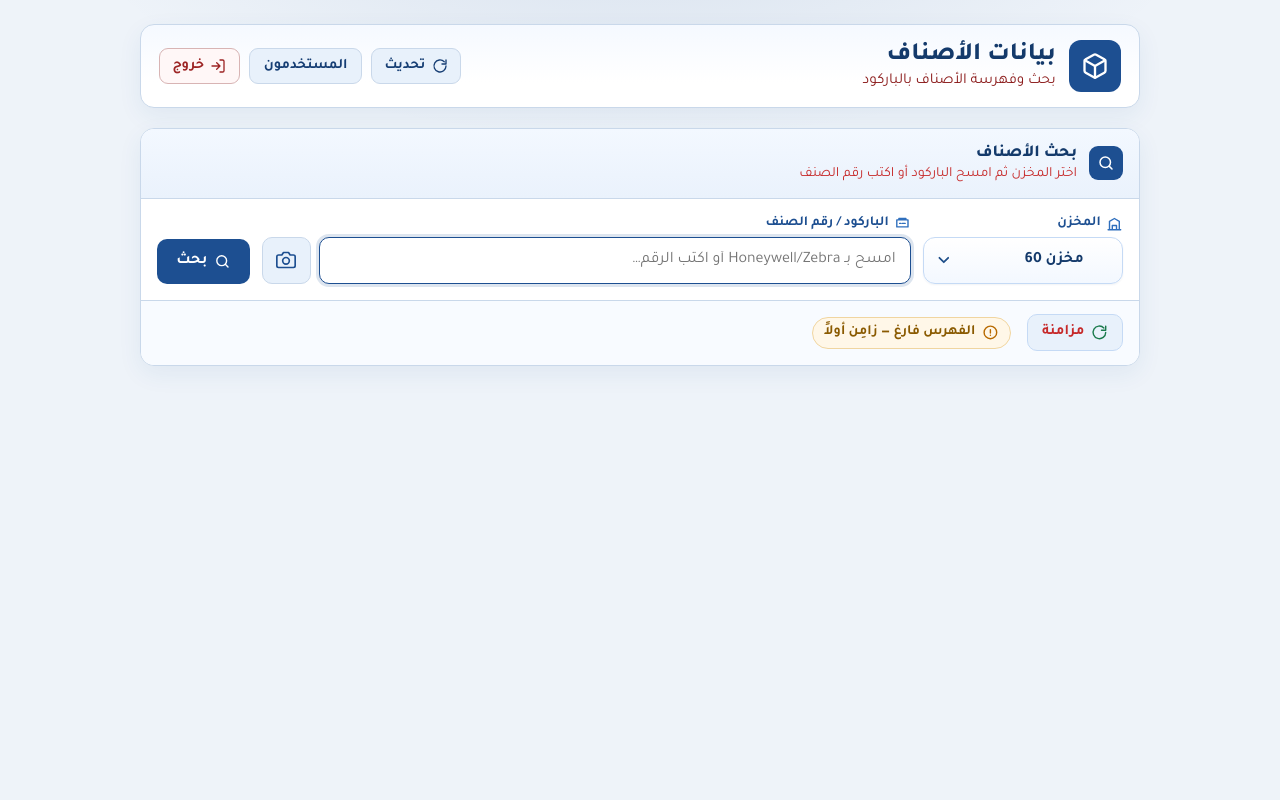
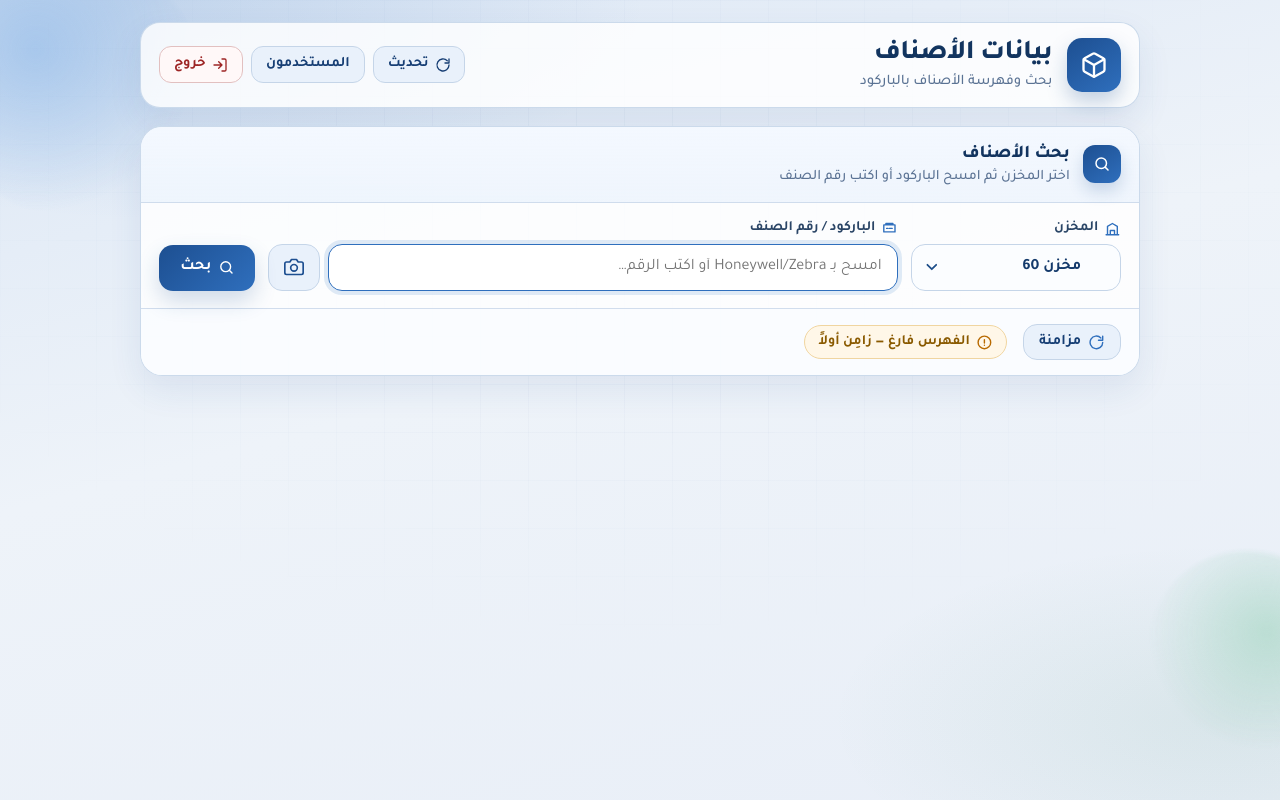
Before and after one commit to Haroon2030/item2026, a Django app: page / in a window 1280 px wide. Run offline with Django 5.2, Linux system fonts and the light colour scheme; the visitor is signed in with stand-in values (Sample User, id 1); data that the repository does not hold is empty.

Commit message:
feat(ui): modernize main app shell with glass panels and atmospheric background
Co-authored-by: Cursor <cursoragent@cursor.com>

```diff
--- a/static/css/style.css
+++ b/static/css/style.css
@@ -14,8 +14,8 @@
   --warn-bg: #fff7e8;
   --danger: #b42318;
   --danger-bg: #fef3f2;
-  --radius: 14px;
-  --shadow: 0 8px 24px rgba(29, 79, 145, 0.07);
+  --radius: 18px;
+  --shadow: 0 14px 34px rgba(29, 79, 145, 0.09);
   --font: "Tajawal", Tahoma, sans-serif;
   --mono: "JetBrains Mono", ui-monospace, monospace;
 }
@@ -28,14 +28,64 @@ body {
   font-family: var(--font);
   color: var(--ink);
   background:
-    radial-gradient(ellipse 80% 50% at 50% -10%, rgba(29, 79, 145, 0.1), transparent 55%),
-    var(--bg);
-}
+    radial-gradient(ellipse 70% 50% at 12% 0%, rgba(47, 111, 189, 0.16), transparent 55%),
+    radial-gradient(ellipse 55% 40% at 95% 90%, rgba(26, 122, 76, 0.08), transparent 55%),
+    linear-gradient(165deg, #dce7f5 0%, #eef3f9 45%, #e8eef7 100%);
+  overflow-x: hidden;
+}
+
+.app-backdrop {
+  position: fixed;
+  inset: 0;
+  pointer-events: none;
+  z-index: 0;
+  overflow: hidden;
+}
+
+.app-orb {
+  position: absolute;
+  border-radius: 50%;
+  filter: blur(2px);
+  opacity: 0.45;
+  animation: login-drift 16s ease-in-out infinite alternate;
+}
+
+.app-orb-a {
+  width: min(38vw, 260px);
+  height: min(38vw, 260px);
+  top: -6%;
+  inset-inline-end: -4%;
+  background: radial-gradient(circle at 35% 35%, #7eb0e8, transparent 68%);
+}
+
+.app-orb-b {
+  width: min(30vw, 200px);
+  height: min(30vw, 200px);
+  bottom: 8%;
+  inset-inline-start: -6%;
+  background: radial-gradient(circle at 60% 40%, #8dceb0, transparent 70%);
+  animation-delay: -5s;
+}
+
+.app-grid {
+  position: absolute;
+  inset: 0;
+  background-image:
+    linear-gradient(rgba(29, 79, 145, 0.035) 1px, transparent 1px),
+    linear-gradient(90deg, rgba(29, 79, 145, 0.035) 1px, transparent 1px);
+  background-size: 48px 48px;
+  mask-image: radial-gradient(ellipse 75% 65% at 50% 30%, #000 15%, transparent 78%);
+}
+
+body.login-body .app-backdrop { display: none; }
 
 .page {
+  position: relative;
+  z-index: 1;
   width: min(1000px, calc(100% - 1.5rem));
   margin: 0 auto;
-  padding: 1.5rem 0 2.5rem;
+  padding: 1.35rem 0 2.5rem;
+  animation: login-rise 0.45s cubic-bezier(0.22, 1, 0.36, 1) both;
 }
 
 /* Icons */
@@ -61,26 +111,31 @@ body {
 
 /* Header */
 .topbar {
-  margin-bottom: 1.25rem;
+  margin-bottom: 1.15rem;
 }
 
 .brand-wrap {
   display: flex;
   align-items: center;
-  gap: 0.85rem;
-  padding: 0.95rem 1.1rem;
-  background: #fff;
-  border: 1px solid var(--line);
-  border-radius: var(--radius);
+  gap: 0.9rem;
+  padding: 0.95rem 1.15rem;
+  border: 1px solid rgba(201, 216, 234, 0.95);
+  border-radius: 20px;
+  background: rgba(255, 255, 255, 0.82);
+  backdrop-filter: blur(14px);
+  -webkit-backdrop-filter: blur(14px);
   box-shadow: var(--shadow);
-  background-image: linear-gradient(180deg, #f5f9ff 0%, #ffffff 70%);
-}
+}
+
+.brand-copy { min-width: 0; }
 
 .topbar-actions {
   margin-inline-start: auto;
   display: inline-flex;
   align-items: center;
-  gap: 0.55rem;
+  gap: 0.5rem;
+  flex-wrap: wrap;
+  justify-content: flex-end;
 }
 
 .logout-form { margin: 0; }
@@ -89,13 +144,14 @@ body {
   display: inline-flex;
   align-items: center;
   gap: 0.4rem;
-  padding: 0.55rem 0.8rem;
-  border: 1px solid var(--line);
-  border-radius: 9px;
-  background: var(--brand-soft);
+  padding: 0.55rem 0.85rem;
+  border: 1px solid #c5d5e8;
+  border-radius: 12px;
+  background: rgba(232, 241, 251, 0.95);
   color: var(--brand-dark);
   font: 700 0.9rem var(--font);
   cursor: pointer;
+  transition: background 0.18s ease, transform 0.15s ease;
 }
 
 .btn-refresh:hover { background: #dceafb; }
@@ -118,13 +174,14 @@ body {
 .btn-users {
   display: inline-flex;
   align-items: center;
-  padding: 0.55rem 0.85rem;
-  border: 1px solid var(--line);
-  border-radius: 9px;
-  background: var(--brand-soft);
+  padding: 0.55rem 0.9rem;
+  border: 1px solid #c5d5e8;
+  border-radius: 12px;
+  background: rgba(232, 241, 251, 0.95);
   color: var(--brand-dark);
   font: 700 0.9rem var(--font);
   text-decoration: none;
+  transition: background 0.18s ease;
 }
 
 .btn-users:hover { background: #dceafb; }
@@ -133,13 +190,14 @@ body {
   display: inline-flex;
   align-items: center;
   gap: 0.4rem;
-  padding: 0.55rem 0.8rem;
-  border: 1px solid #d8b4b4;
-  border-radius: 9px;
-  background: #fff7f7;
+  padding: 0.55rem 0.85rem;
+  border: 1px solid #e2c0c0;
+  border-radius: 12px;
+  background: #fff8f8;
   color: #9d2525;
   font: 700 0.9rem var(--font);
   cursor: pointer;
+  transition: background 0.18s ease;
 }
 
 .btn-logout:hover { background: #fdeaea; }
@@ -449,33 +507,38 @@ body.login-body {
 .brand-icon {
   display: grid;
   place-items: center;
-  width: 52px;
-  height: 52px;
-  border-radius: 12px;
-  background: var(--brand);
+  width: 54px;
+  height: 54px;
+  border-radius: 15px;
+  background: linear-gradient(145deg, var(--brand) 0%, var(--brand-mid) 100%);
   color: #fff;
   flex-shrink: 0;
+  box-shadow: 0 10px 20px rgba(29, 79, 145, 0.25);
 }
 
 .brand {
   margin: 0;
-  font-size: 1.55rem;
+  font-size: clamp(1.35rem, 3.5vw, 1.7rem);
   font-weight: 800;
-  line-height: 1.1;
-  color: #143a6b;
+  line-height: 1.15;
+  letter-spacing: -0.02em;
+  color: #12345f;
 }
 
 .tagline {
-  margin: 0.2rem 0 0;
-  color: #8b1a1a;
-  font-size: 0.95rem;
+  margin: 0.25rem 0 0;
+  color: var(--muted);
+  font-size: 0.92rem;
+  font-weight: 500;
 }
 
 /* Search */
 .search-box {
-  background: #fff;
-  border: 1px solid var(--line);
-  border-radius: var(--radius);
+  background: rgba(255, 255, 255, 0.84);
+  backdrop-filter: blur(12px);
+  -webkit-backdrop-filter: blur(12px);
+  border: 1px solid rgba(201, 216, 234, 0.95);
+  border-radius: 22px;
   padding: 0;
   overflow: hidden;
   box-shadow: var(--shadow);
@@ -484,52 +547,53 @@ body.login-body {
 .search-head {
   display: flex;
   align-items: center;
-  gap: 0.75rem;
-  padding: 0.9rem 1rem;
-  background: linear-gradient(180deg, #f3f8ff 0%, #eaf2fc 100%);
-  border-bottom: 1px solid var(--line);
+  gap: 0.8rem;
+  padding: 1rem 1.15rem;
+  background: linear-gradient(180deg, rgba(243, 248, 255, 0.95) 0%, rgba(234, 242, 252, 0.75) 100%);
+  border-bottom: 1px solid rgba(201, 216, 234, 0.85);
 }
 
 .search-head h2 {
   margin: 0;
-  font-size: 1.05rem;
+  font-size: 1.12rem;
   font-weight: 800;
-  color: #143a6b;
+  color: #12345f;
 }
 
 .search-head p {
-  margin: 0.15rem 0 0;
-  color: #c62828;
-  font-size: 0.88rem;
+  margin: 0.2rem 0 0;
+  color: var(--muted);
+  font-size: 0.9rem;
+  font-weight: 500;
 }
 
 .search-form {
   display: flex;
-  gap: 0.75rem;
+  gap: 0.8rem;
   align-items: flex-end;
-  padding: 1rem;
+  padding: 1.1rem 1.15rem;
 }
 
 .field {
   display: flex;
   flex-direction: column;
-  gap: 0.35rem;
+  gap: 0.4rem;
 }
 
 .field label {
   display: inline-flex;
   align-items: center;
   gap: 0.35rem;
-  font-size: 0.86rem;
-  font-weight: 700;
-  color: var(--brand);
+  font-size: 0.88rem;
+  font-weight: 700;
+  color: #2a4566;
 }
 
 .field label .ico {
   color: var(--brand-mid);
 }
 
-.warehouse-field { flex: 0 0 200px; }
+.warehouse-field { flex: 0 0 210px; }
 .query-field { flex: 1; min-width: 0; }
 
 .select-shell {
@@ -543,28 +607,28 @@ body.login-body {
   appearance: none;
   -webkit-appearance: none;
   -moz-appearance: none;
-  border: 1px solid #c5daf5;
-  border-radius: 12px;
-  padding: 0.8rem 2.4rem 0.8rem 0.95rem;
+  border: 1px solid #c5d5e8;
+  border-radius: 14px;
+  padding: 0.82rem 2.4rem 0.82rem 0.95rem;
   font: inherit;
   font-size: 0.98rem;
   font-weight: 700;
-  background: linear-gradient(180deg, #ffffff 0%, #f3f8ff 100%);
+  background: rgba(251, 253, 255, 0.95);
   color: #143a6b;
   cursor: pointer;
-  box-shadow: 0 1px 2px rgba(20, 58, 107, 0.06);
-  transition: border-color 0.15s ease, box-shadow 0.15s ease, background 0.15s ease;
+  transition: border-color 0.18s ease, box-shadow 0.18s ease, background 0.18s ease;
 }
 
 .select-shell .warehouse-select:hover {
-  border-color: #9bbce6;
-  background: linear-gradient(180deg, #ffffff 0%, #eaf3ff 100%);
+  border-color: #a9c0db;
+  background: #fff;
 }
 
 .select-shell .warehouse-select:focus {
   outline: none;
-  border-color: var(--brand);
-  box-shadow: 0 0 0 3px rgba(29, 79, 145, 0.16);
+  border-color: var(--brand-mid);
+  box-shadow: 0 0 0 4px rgba(47, 111, 189, 0.14);
+  background: #fff;
 }
 
 .select-chevron {
@@ -605,13 +669,14 @@ body.login-body {
   display: inline-flex;
   align-items: center;
   justify-content: center;
-  width: 49px;
+  width: 52px;
   flex-shrink: 0;
-  border: 1px solid var(--line);
-  border-radius: 10px;
-  background: var(--brand-soft);
+  border: 1px solid #c5d5e8;
+  border-radius: 14px;
+  background: rgba(232, 241, 251, 0.95);
   color: var(--brand);
   cursor: pointer;
+  transition: background 0.18s ease, border-color 0.18s ease, transform 0.15s ease;
 }
 
 .btn-scan:hover {
@@ -627,20 +694,22 @@ body.login-body {
 .search-form input,
 .search-form select {
   width: 100%;
-  border: 1px solid var(--line);
-  border-radius: 10px;
-  padding: 0.8rem 0.9rem;
+  border: 1px solid #c5d5e8;
+  border-radius: 14px;
+  padding: 0.82rem 0.95rem;
   font: inherit;
   font-size: 1rem;
-  background: #fff;
+  background: rgba(251, 253, 255, 0.95);
   color: var(--ink);
+  transition: border-color 0.18s ease, box-shadow 0.18s ease;
 }
 
 .search-form input:focus,
 .search-form select:focus {
   outline: none;
-  border-color: var(--brand);
-  box-shadow: 0 0 0 3px rgba(29, 79, 145, 0.15);
+  border-color: var(--brand-mid);
+  background: #fff;
+  box-shadow: 0 0 0 4px rgba(47, 111, 189, 0.14);
 }
 
 .btn-primary,
@@ -649,38 +718,41 @@ body.login-body {
   align-items: center;
   justify-content: center;
   gap: 0.4rem;
-  border-radius: 10px;
+  border-radius: 14px;
   font: inherit;
   font-weight: 700;
   cursor: pointer;
+  transition: filter 0.18s ease, background 0.18s ease, transform 0.15s ease;
 }
 
 .btn-primary {
   border: 0;
-  padding: 0.8rem 1.2rem;
+  padding: 0.85rem 1.3rem;
   color: #fff;
-  background: var(--brand);
+  background: linear-gradient(135deg, var(--brand) 0%, var(--brand-mid) 100%);
   white-space: nowrap;
-}
-
-.btn-primary:hover { background: var(--brand-dark); }
+  box-shadow: 0 10px 22px rgba(29, 79, 145, 0.2);
+}
+
+.btn-primary:hover { filter: brightness(1.05); }
+.btn-primary:active { transform: translateY(1px) scale(0.985); }
 
 .btn-ghost {
-  border: 1px solid #c5daf5;
-  padding: 0.55rem 0.9rem;
+  border: 1px solid #c5d5e8;
+  padding: 0.55rem 0.95rem;
   color: var(--brand);
-  background: var(--brand-soft);
+  background: rgba(232, 241, 251, 0.95);
   font-size: 0.92rem;
 }
 
 .btn-ghost:hover { background: #d9e9fb; }
 
 #sync-btn {
-  color: #c62828;
+  color: var(--brand-dark);
 }
 
 #sync-btn .ico {
-  color: var(--ok);
+  color: var(--brand-mid);
 }
 
 .toolbar {
@@ -689,9 +761,9 @@ body.login-body {
   align-items: center;
   gap: 0.75rem 1rem;
   margin: 0;
-  padding: 0.85rem 1rem;
-  border-top: 1px solid var(--line);
-  background: #f8fbff;
+  padding: 0.9rem 1.15rem;
+  border-top: 1px solid rgba(201, 216, 234, 0.85);
+  background: rgba(248, 251, 255, 0.75);
 }
 
 .sync-form {
@@ -702,24 +774,30 @@ body.login-body {
 }
 
 .sync-secret-input {
-  border: 1px solid var(--line);
-  border-radius: 10px;
-  padding: 0.5rem 0.75rem;
+  border: 1px solid #c5d5e8;
+  border-radius: 12px;
+  padding: 0.55rem 0.8rem;
   font: inherit;
   font-size: 0.88rem;
   min-width: 130px;
   background: #fff;
 }
 
+.sync-secret-input:focus {
+  outline: none;
+  border-color: var(--brand-mid);
+  box-shadow: 0 0 0 3px rgba(47, 111, 189, 0.12);
+}
+
 .cache-meta {
   margin: 0;
   display: inline-flex;
   align-items: center;
   gap: 0.4rem;
-  padding: 0.4rem 0.7rem;
+  padding: 0.45rem 0.8rem;
   border-radius: 999px;
-  border: 1px solid #c5daf5;
-  background: var(--brand-soft);
+  border: 1px solid #c5d5e8;
+  background: rgba(232, 241, 251, 0.95);
   color: #143a6b;
   font-size: 0.88rem;
   font-weight: 600;
@@ -1198,14 +1279,15 @@ body.login-body {
 }
 
 .panel-ico {
-  width: 34px;
-  height: 34px;
-  border-radius: 9px;
+  width: 38px;
+  height: 38px;
+  border-radius: 12px;
   display: grid;
   place-items: center;
-  background: var(--brand);
+  background: linear-gradient(145deg, var(--brand) 0%, var(--brand-mid) 100%);
   color: #fff;
   flex-shrink: 0;
+  box-shadow: 0 8px 16px rgba(29, 79, 145, 0.2);
 }
 
 .panel-ico svg {
--- a/templates/base.html
+++ b/templates/base.html
@@ -11,6 +11,11 @@
   <link rel="stylesheet" href="/static/css/style.css">
 </head>
 <body class="{% block body_class %}{% endblock %}">
+  <div class="app-backdrop" aria-hidden="true">
+    <span class="app-orb app-orb-a"></span>
+    <span class="app-orb app-orb-b"></span>
+    <span class="app-grid"></span>
+  </div>
   <div class="page {% block page_class %}{% endblock %}">
     <header class="topbar">
       <div class="brand-wrap">
@@ -21,7 +26,7 @@
             <path d="M12 22V12"/>
           </svg>
         </span>
-        <div>
+        <div class="brand-copy">
           <p class="brand">بيانات الأصناف</p>
           <p class="tagline">بحث وفهرسة الأصناف بالباركود</p>
         </div>
```
Also changed, not shown: other parts of static/css/style.css (+46 -23 lines).
